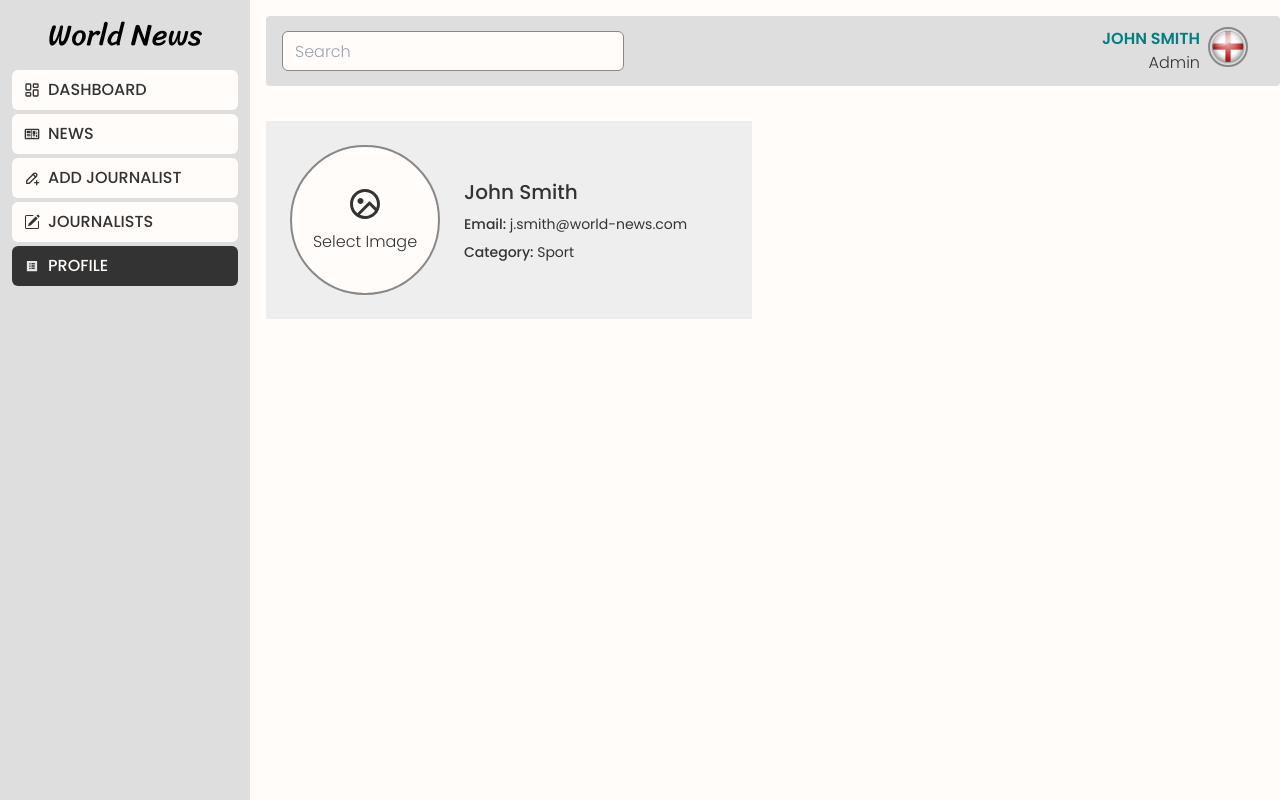
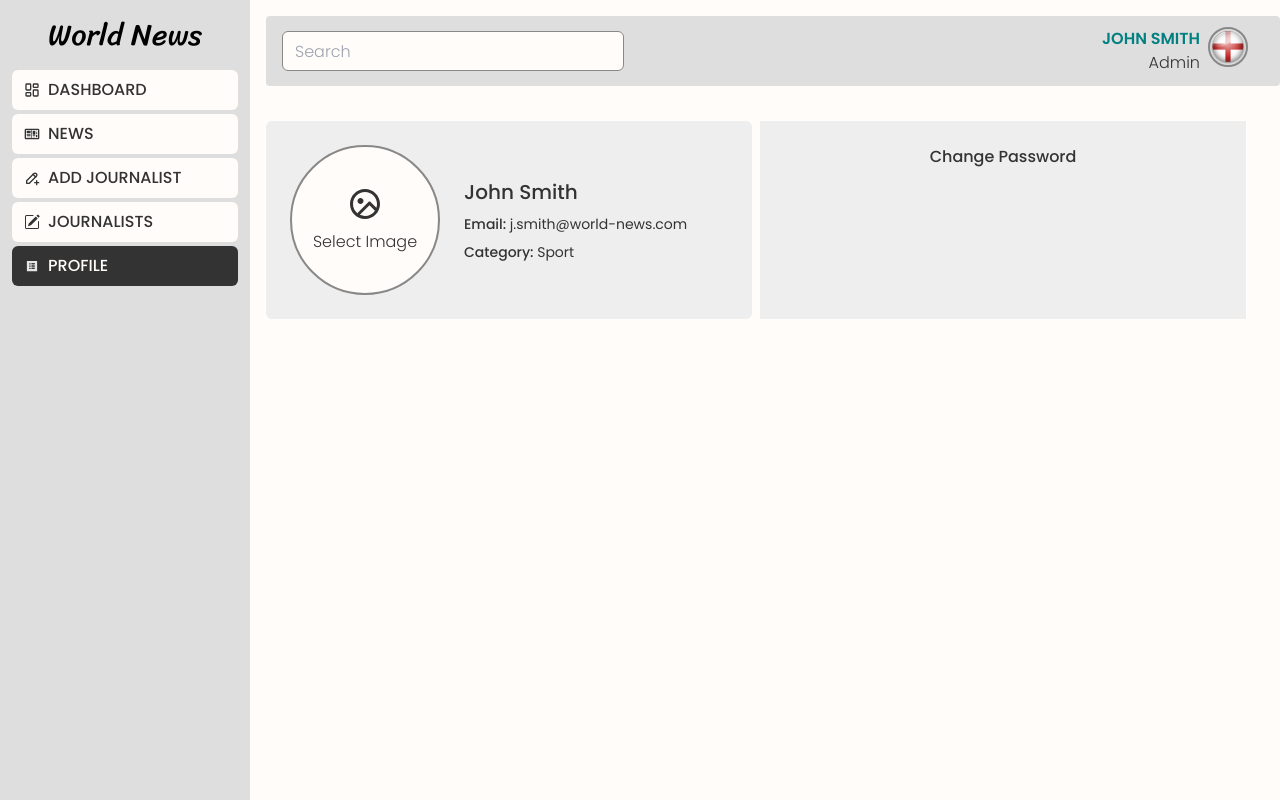
Before and after one commit to Nimira43/World-News, a React (Vite) app in the folder client/: page /dashboard/profile in a window 1280 px wide. Built offline with nearby package versions, Linux system fonts and the light colour scheme.

Commit message:
Change password form - 1

```diff
--- a/client/src/dashboard/pages/Profile.jsx
+++ b/client/src/dashboard/pages/Profile.jsx
@@ -3,7 +3,7 @@ import { RiImageCircleLine } from 'react-icons/ri'
 const Profile = () => {
   return (
     <div className='w-full grid grid-cols-1 lg:grid-cols-2 gap-2 mt-5'>
-      <div className='bg-grey-light-extra p-6 flex items-center'>
+      <div className='bg-grey-light-extra p-6 flex items-center rounded-md'>
         <div className='flex-shrink-0'>
           <label
             htmlFor='img'
@@ -24,6 +24,10 @@ const Profile = () => {
           <p className='text-sm font-medium'>Category: <span className='font-normal'>Sport</span></p>
         </div>
       </div>
+
+      <div className='bg-grey-light-extra p-6 text-grey-dark'>
+        <h2 className='font-medium text-center mb-5'>Change Password</h2>
+      </div>
     </div>
   )
 }
```
